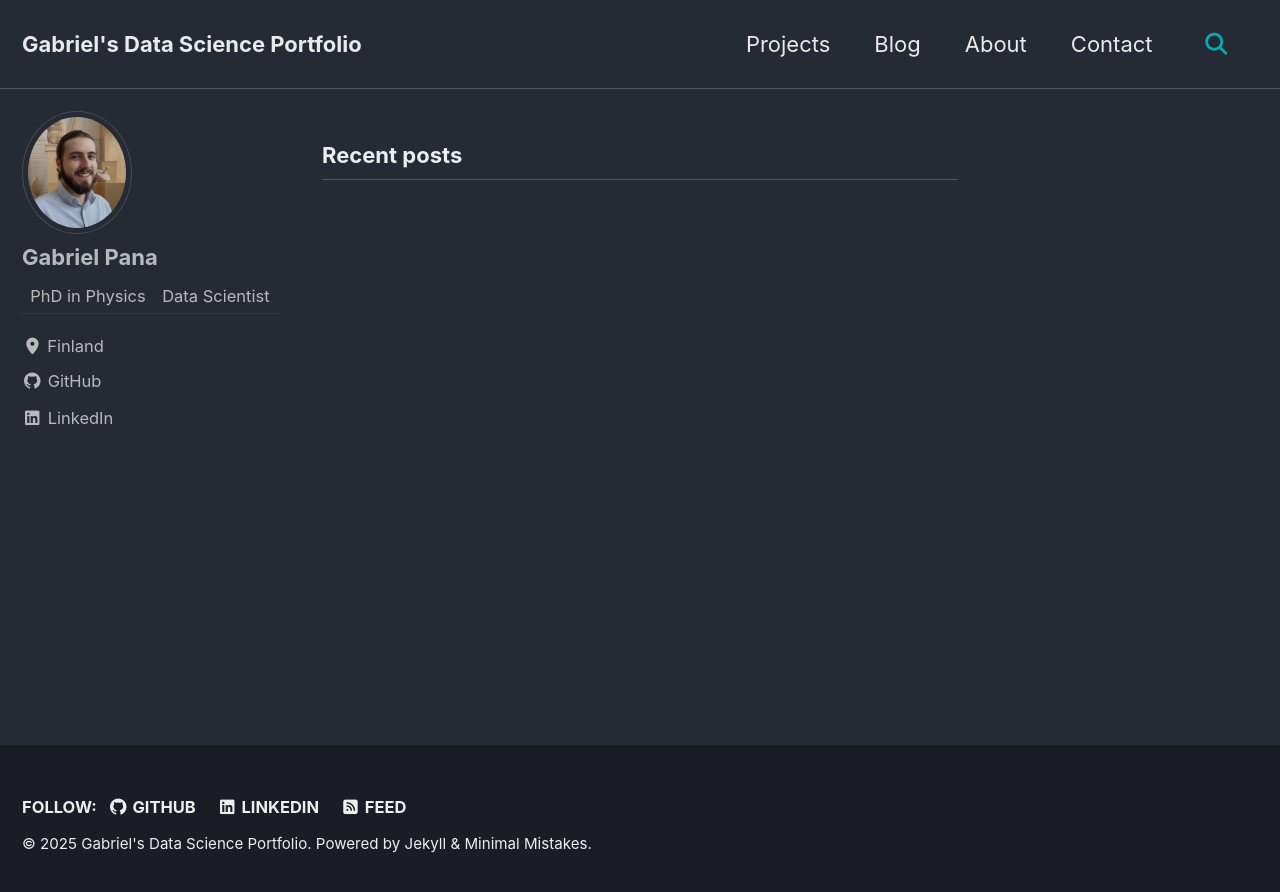
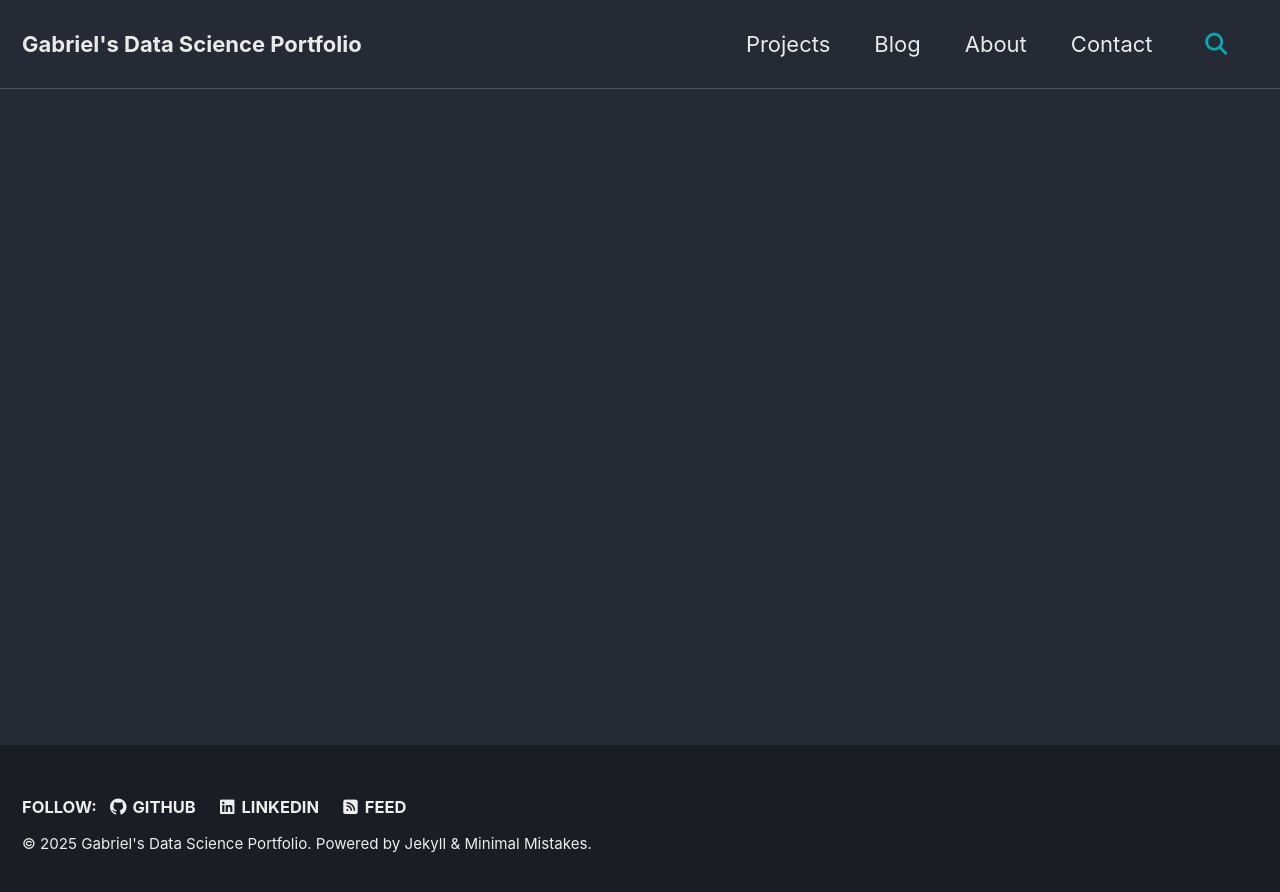
Before and after one commit to gabipana7/gabipana7.github.io, a Jekyll site: the page built from index.html, in a window 1280 px wide. Shown: the top 892 px of the page. Built offline with Jekyll 4.4.1, drawn with Linux system fonts in a browser that asks for light colours; cached includes are drawn as plain includes; the list of posts is cut into pages by our own code.

Commit message:
layoutch

```diff
--- a/_config.yml
+++ b/_config.yml
@@ -114,7 +114,7 @@ analytics:
 # Site Author
 author:
   name             : "Gabriel Pana"
-  avatar           : /assets/img/profile-pic.jpeg # path of avatar image, e.g. "/assets/images/bio-photo.jpg"
+  avatar           : /assets/images/profile-pic.jpeg # path of avatar image, e.g. "/assets/images/bio-photo.jpg"
   bio              : "PhD in Physics | Data Scientist"
   location         : "Finland"
   email            :
--- a/index.html
+++ b/index.html
@@ -1,4 +1,4 @@
 ---
-layout: home
+layout: splash
 author_profile: true
 ---
```
Also changed, not shown: assets/images/profile-pic.jpeg (renamed from assets/img/profile-pic.jpeg).
